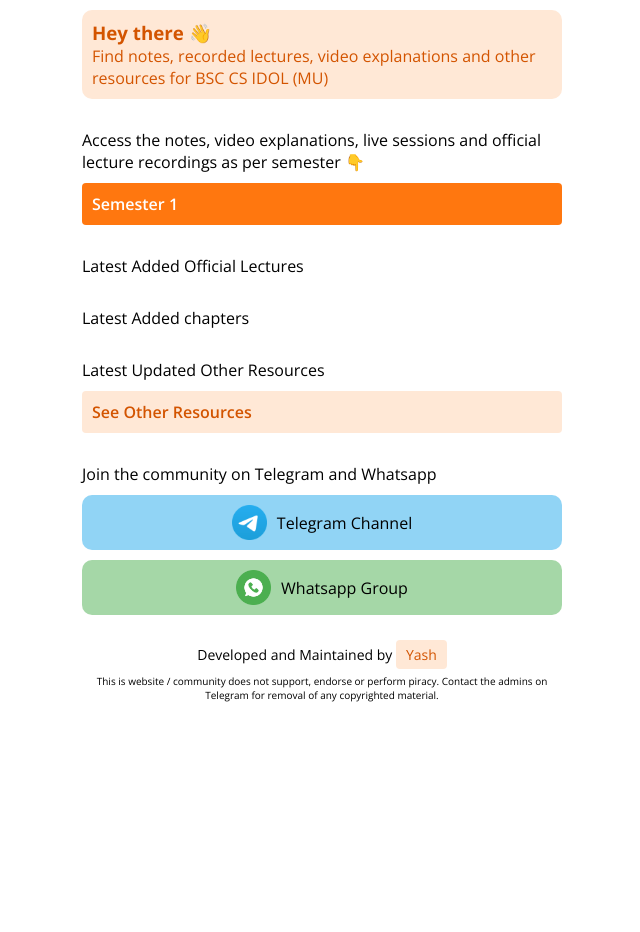
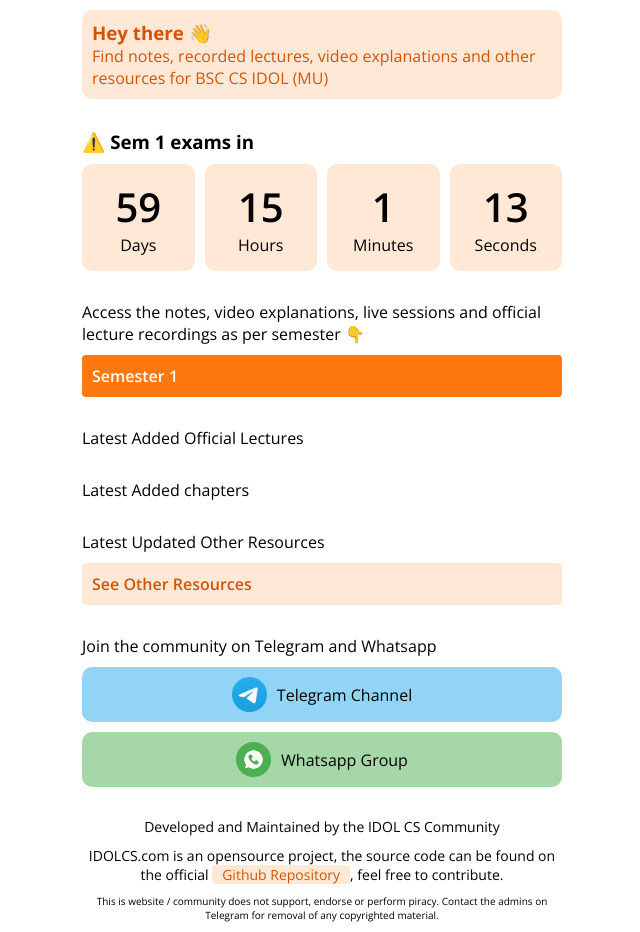
Before and after one commit to idolcs/idolcs.com, a PHP site: page / in a window 1280 px wide. Shown: the whole page, without its empty margins (318-958 px from the left). Before the commit the page ends 702 px from the top, so only its background shows below. Run offline with PHP 8.4, Linux system fonts and the light colour scheme; data that the repository does not hold is empty; a stand-in replaces the project's code that opens the database connection.

Commit message:
sem1 exam timer and open source info

```diff
--- a/css/index.css
+++ b/css/index.css
@@ -48,7 +48,7 @@
 .footer_p a{
     background: #ffe8d6;
     color: #d35400;
-    padding: 5px 10px;
+    padding: 0px 10px;
     text-decoration: none;
     border-radius: 4px;
 }
@@ -56,3 +56,31 @@
 .footer_small{
     font-size: 10px;
 }
+
+#counter_wrapper{
+    /* background: red; */
+    /* display: flex;
+    flex-direction: row;
+    justify-content: space-between; */
+    display: grid;
+    grid-template-columns: 1fr 1fr 1fr 1fr;
+    padding-top: 10px;
+    column-gap: 10px;
+}
+
+.count_outer{
+    display: grid;
+    flex-direction: column;
+    align-items: center;
+    justify-content: center;
+    background: #ffe8d6;
+    padding-top: 15px;
+    padding-bottom: 15px;
+    border-radius: 10px;
+    text-align: center;
+}
+
+.count_inner p{
+    font-size: 40px;
+    font-weight: 600;
+}
--- a/index.php
+++ b/index.php
@@ -10,7 +10,7 @@
   <meta name="viewport" content="width=device-width, initial-scale=1.0" />
   <title>IDOL CS</title>
   <link rel="stylesheet" href="css/base.css?v=1.1" />
-  <link rel="stylesheet" href="css/index.css?v=1.1" />
+  <link rel="stylesheet" href="css/index.css?v=1.2" />
 </head>
 
 <body>
@@ -20,6 +20,36 @@
       <p>
         Find notes, recorded lectures, video explanations and other resources for BSC CS IDOL (MU)
       </p>
+    </div>
+    <div class="divider_1"></div>
+    <div class="div_1" id="sem1_wrapper">
+      <h3>⚠️ Sem 1 exams in</h3>
+      <div id="counter_wrapper">
+        <div class="count_outer">
+          <div class="count_inner">
+            <p id="count_days">0</p>
+          </div>
+          <p>Days</p>
+        </div>
+        <div class="count_outer">
+          <div class="count_inner">
+            <p id="count_hours">0</p>
+          </div>
+          <p>Hours</p>
+        </div>
+        <div class="count_outer">
+          <div class="count_inner">
+            <p id="count_minutes">0</p>
+          </div>
+          <p>Minutes</p>
+        </div>
+        <div class="count_outer">
+          <div class="count_inner">
+            <p id="count_seconds">0</p>
+          </div>
+          <p>Seconds</p>
+        </div>
+      </div>
     </div>
     <div class="divider_1"></div>
     <div class="div_1" id="semester_wise_redirects">
@@ -107,10 +137,11 @@
     </div>
     <div class="divider_1"></div>
     <div class="div_1 footer" >
-      <p class="footer_p">Developed and Maintained by <a target="_blank" href="https://instagram.com/classicaf">Yash</a></p>
+      <p class="footer_p">Developed and Maintained by the IDOL CS Community</p>
+      <p class="footer_p">IDOLCS.com is an opensource project, the source code can be found on the official <a href="https://github.com/yashkolambekar/idolcs.com">Github Repository</a>, feel free to contribute.</p>
       <p class="footer_small">This is website / community does not support, endorse or perform piracy. Contact the admins on Telegram for removal of any copyrighted material.</p>
     </div>
   </div>
 </body>
-
+<script src='js/index.js'></script>
 </html>
--- /dev/null
+++ b/js/index.js
@@ -0,0 +1,27 @@
+function startCounter(){
+    let days_p = document.getElementById("count_days");
+    let hours_p = document.getElementById("count_hours");
+    let minutes_p = document.getElementById("count_minutes");
+    let seconds_p = document.getElementById("count_seconds");
+
+    let today = Date.now()
+    let target = + new Date("2024-02-06 00:00:00")
+
+    let total_seconds = (target - today)/1000;
+
+    setInterval(function(){
+        let time = total_seconds;
+        let days = Math.floor(time / 86400);
+        let hours = Math.floor((time % 86400)/3600)
+        let minutes = Math.floor(((time % 86400)%3600)/60)
+        let seconds = Math.floor((((time % 86400)%3600)%60))
+        days_p.innerText = days;
+        hours_p.innerText = hours;
+        minutes_p.innerText = minutes;
+        seconds_p.innerHTML = seconds;
+        total_seconds -= 1;
+    }, 1000);
+
+}
+
+startCounter()
```
